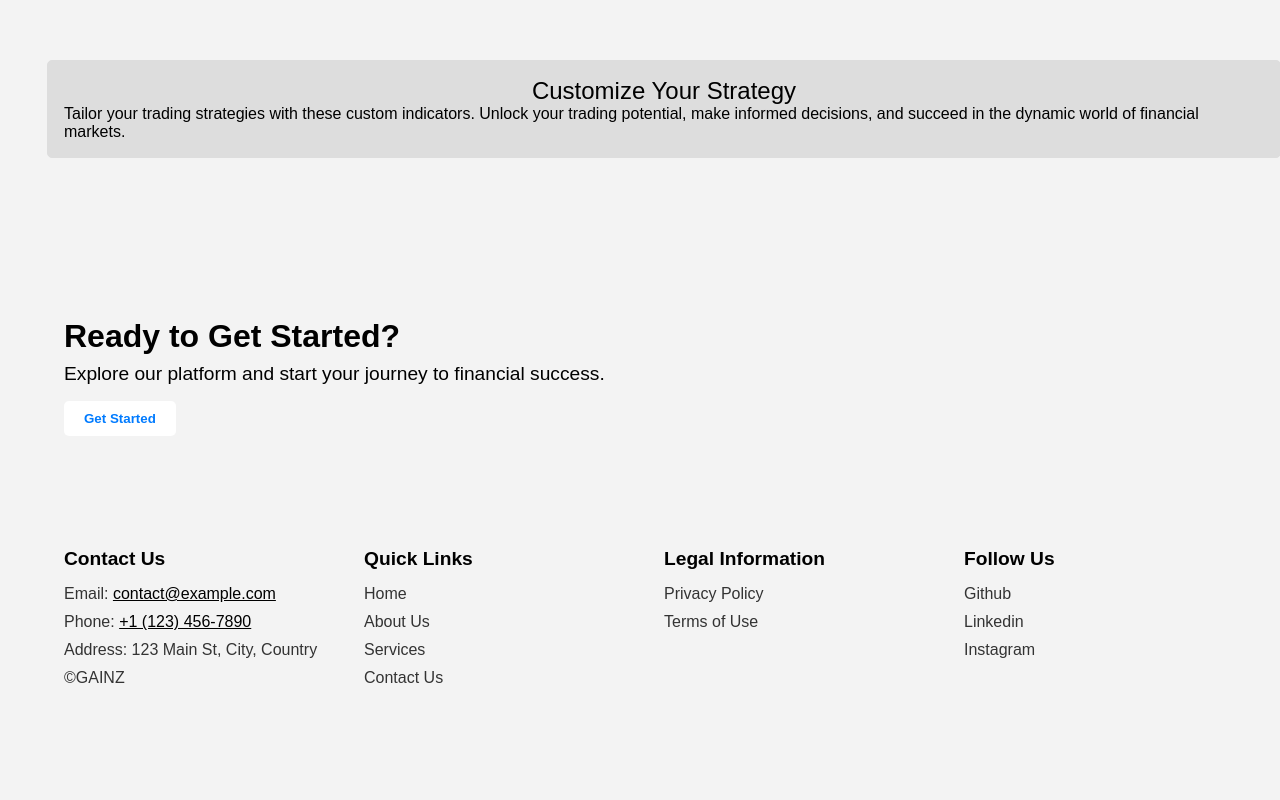
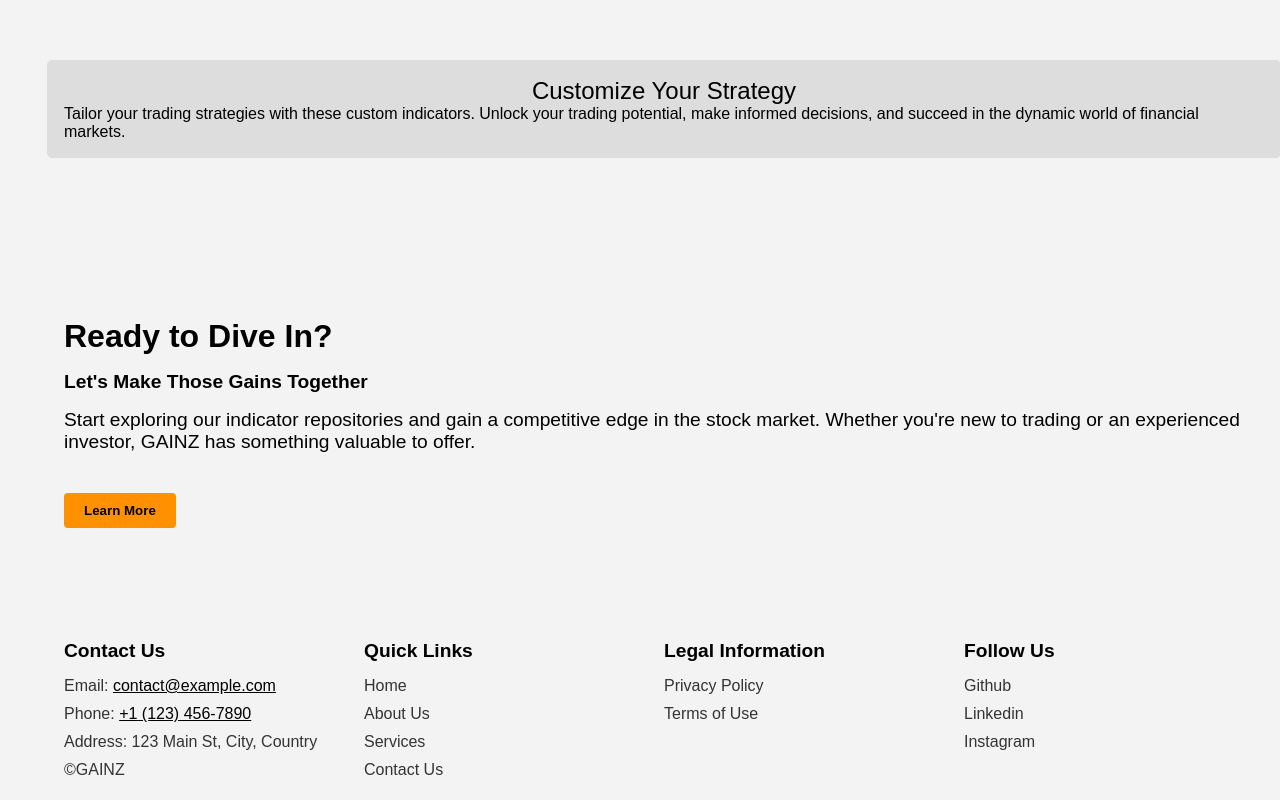
Before and after one commit to AkashSasikumar47/Gainz-Trading-Indicators, a React (Create React App) app in the folder client/: page / in a window 1280 px wide. Shown: the part 1445-2245 px from the top of the page. Before the commit the page ends 2153 px from the top, so only its background shows below. Built offline with nearby package versions, Linux system fonts and the light colour scheme.

Commit message:
Update CTA

```diff
--- a/client/src/components/Home/CTA/CTA.css
+++ b/client/src/components/Home/CTA/CTA.css
@@ -2,10 +2,10 @@
     max-width: 1200px;
     width: 100%;
     color: #000000;
-    text-align: center;
-    margin: 64px auto;
     padding: 16px 64px;
     background-color: #F3F3F3;
+    text-align: left;
+    margin: 64px auto;
 }
 
 h2 {
@@ -14,23 +14,38 @@ h2 {
     margin: 0;
 }
 
+h3 {
+    font-size: 1.2rem;
+    font-weight: bold;
+    margin: 16px 0;
+}
+
 p {
     font-size: 1rem;
     margin: 16px 0;
 }
 
-.CTAButton {
-    background-color: #fff;
-    color: #007BFF;
+.button {
+    background-color: #FF9100;
+    color: #000;
     padding: 10px 20px;
     border: none;
-    border-radius: 5px;
+    border-radius: 4px;
     cursor: pointer;
     font-weight: bold;
+    margin-top: 24px;
+}
+
+.button:hover {
+    background-color: #ffffff;
+    color: #FF9100;
+    transform: scale(1.05);
 }
 
 @media (max-width: 768px) {
     .CTA {
+        text-align: center;
         padding: 16px;
+        width: 100%;
     }
 }
--- a/client/src/components/Home/CTA/CTA.js
+++ b/client/src/components/Home/CTA/CTA.js
@@ -4,11 +4,12 @@ import './CTA.css';
 function CTA() {
     return (
         <div className="CTA">
-            <h2>Ready to Get Started?</h2>
+            <h2>Ready to Dive In?</h2>
+            <h3>Let's Make Those Gains Together</h3>
             <p>
-                Explore our platform and start your journey to financial success.
+                Start exploring our indicator repositories and gain a competitive edge in the stock market. Whether you're new to trading or an experienced investor, GAINZ has something valuable to offer.
             </p>
-            <button className="CTAButton">Get Started</button>
+            <button className="button">Learn More</button>
         </div>
     );
 }
```
